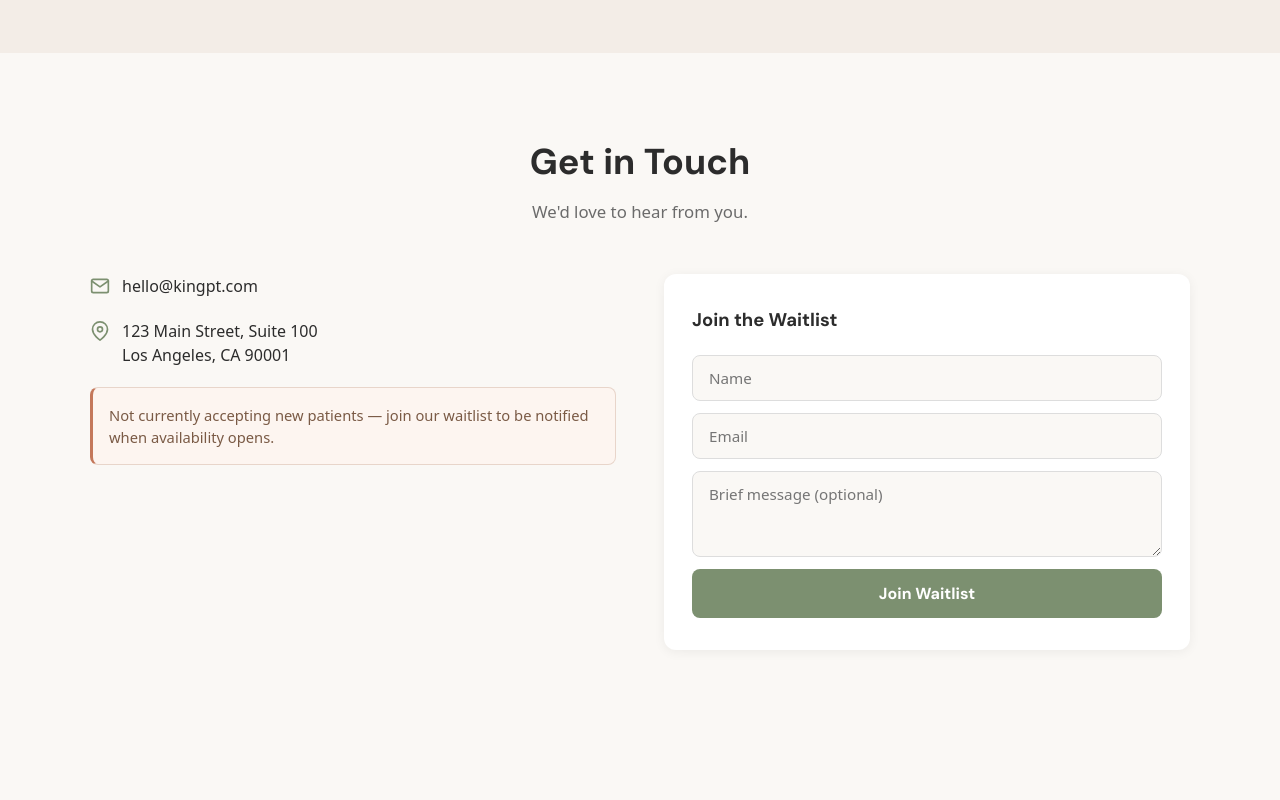
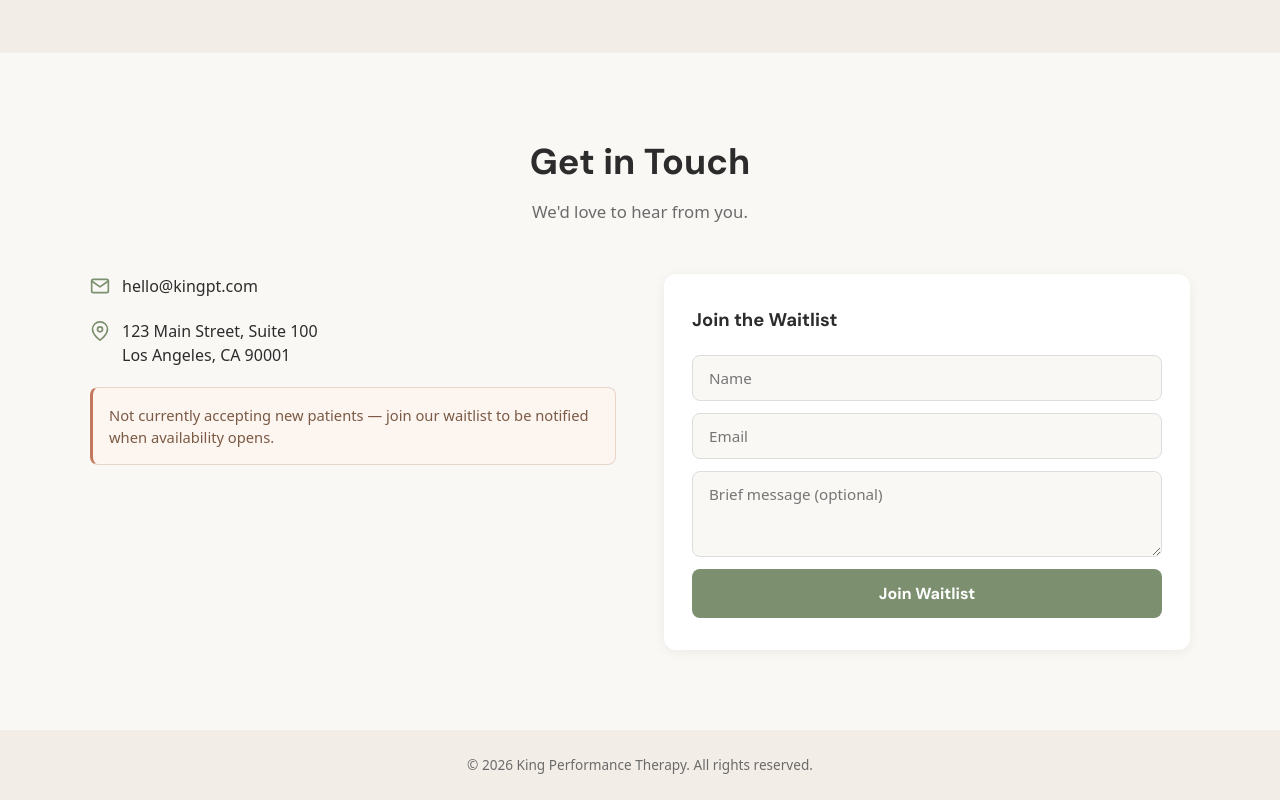
Before and after one commit to kingman4/KPT-site, a plain HTML site: page index.html in a window 1280 px wide. Shown: the part 2387-3187 px from the top of the page. Before the commit the page ends 3117 px from the top, so only its background shows below. Drawn offline with Linux system fonts and the light colour scheme.

Commit message:
feat: add footer and verify complete page layout
Co-Authored-By: Claude Sonnet 4.6 <noreply@anthropic.com>

```diff
--- a/index.html
+++ b/index.html
@@ -374,6 +374,15 @@
       border: 0;
     }
 
+    /* -- Footer -- */
+    footer {
+      text-align: center;
+      padding: 24px;
+      background: var(--color-bg-warm);
+      color: var(--color-text-light);
+      font-size: 0.85rem;
+    }
+
     /* -- Scroll Video -- */
     #video {
       position: relative;
@@ -493,7 +502,9 @@
   </div>
 </section>
   </main>
-  <footer></footer>
+  <footer>
+  <p>&copy; 2026 King Performance Therapy. All rights reserved.</p>
+</footer>
   <script>
 (function() {
   'use strict';
```
